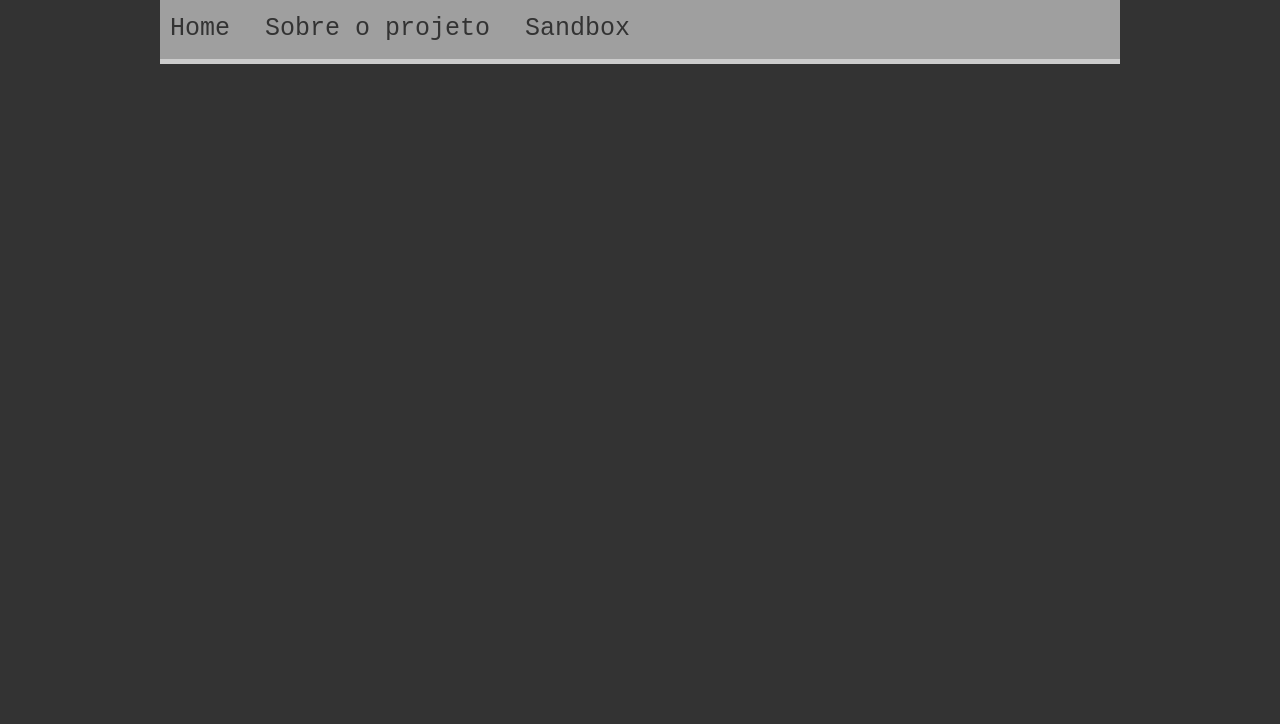
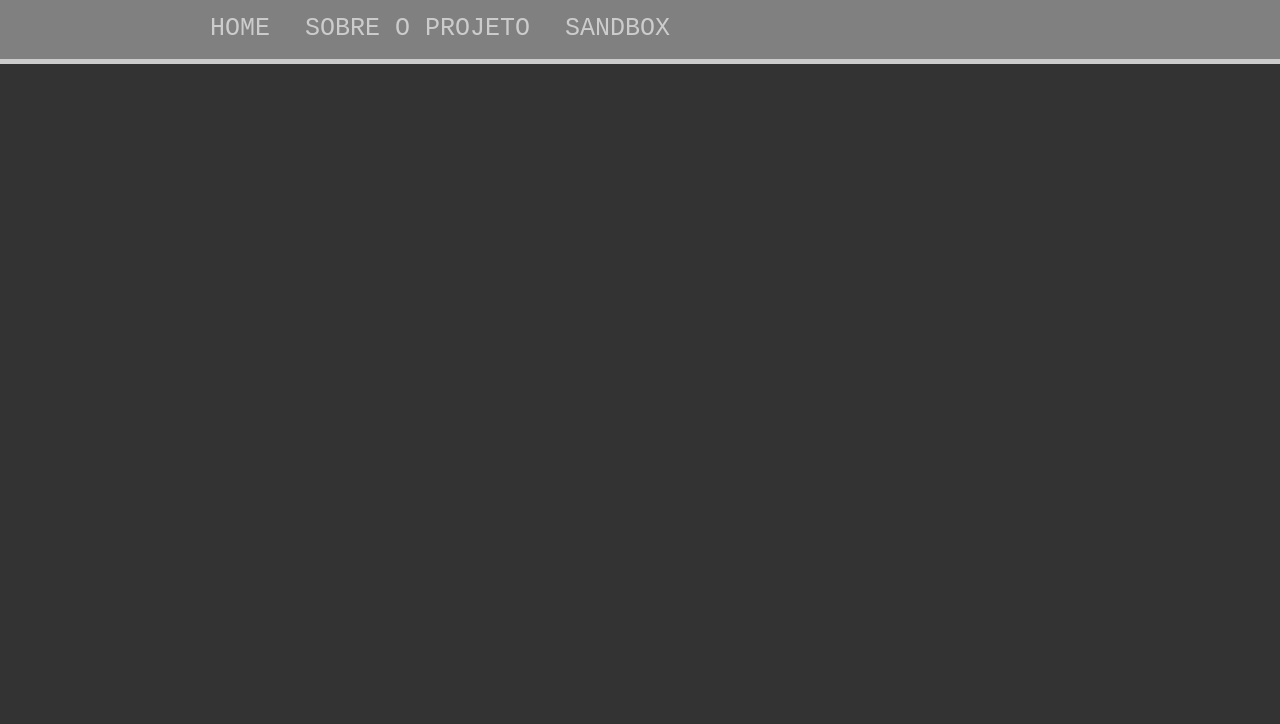
Before and after one commit to SoaresVictor-vso/RatioAuream, a plain HTML site: page index.html in a window 1280 px wide. Shown: the part 76-800 px from the top of the page. Drawn offline with Linux system fonts and the light colour scheme.

Commit message:
TureSiteDay01
Criação dos menus principais

```diff
--- a/CSS/main.css
+++ b/CSS/main.css
@@ -2,7 +2,7 @@ body{
     margin: 0;
     background-color: #333333;
     color: #9f9f9f;
-    font-family: OCR A Std, monospace;
+    font-family: 'Courier New', Courier, monospace;
 }
 
 main.lim{
@@ -45,22 +45,19 @@ main.lim{
     height: 50px;
 }
 
+.h2{
+
+    width: 100%;
+    height: 70px;
+    margin: 0px;
+    border-bottom: 5px solid #cccccc;
+    background-color: #808080;
+    border-top: 5px solid #333333;
+
+    font-size: 25px;
+}
 
 
-
-.menu2{
-    padding: 0px;
-    border: 0px;
-    margin: 0px;
-    width: 100%;
-    height: 70px;
-    margin: auto;
-    color: #333333;
-    font-size: 25px;
-    background-color: #9f9f9f;
-    border-bottom: 5px solid #cccccc;
-    border-top: 5px solid #333333;
-}
 
 .menu2 ul li{
     padding-left: 10px;
@@ -69,6 +66,16 @@ main.lim{
     list-style: none;
 }
 
-.menu2 ul{
+.menu2 ul li a{
+    text-decoration: none;
+    color: #cccccc;
+}
+.menu2 ul li :hover{
     padding: 0px;
+    padding-bottom: 17px;
+    border-bottom: 5px solid #00ffff;
 }
+
+.menu2 ul li a:hover{
+    color: rgb(0, 255, 255);
+}
--- a/index.html
+++ b/index.html
@@ -39,9 +39,9 @@
         <main class="lim"><!--segundo menu-->
             <div class="menu2">
                 <ul>
-                    <li>Home</li>
-                    <li>Sobre o projeto</li>
-                    <li>Sandbox</li>
+                    <li><a href="">HOME</a></li>
+                    <li><a href="">SOBRE O PROJETO</a></li>
+                    <li><a href="">SANDBOX</a></li>
                 </ul>
             </div>
         </main>
```
